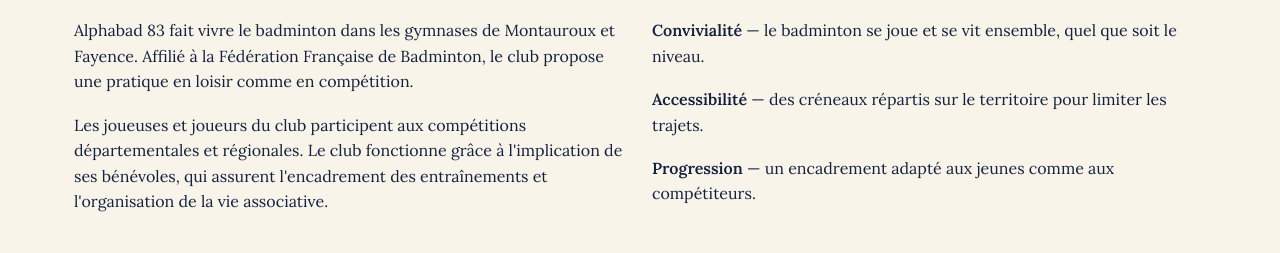
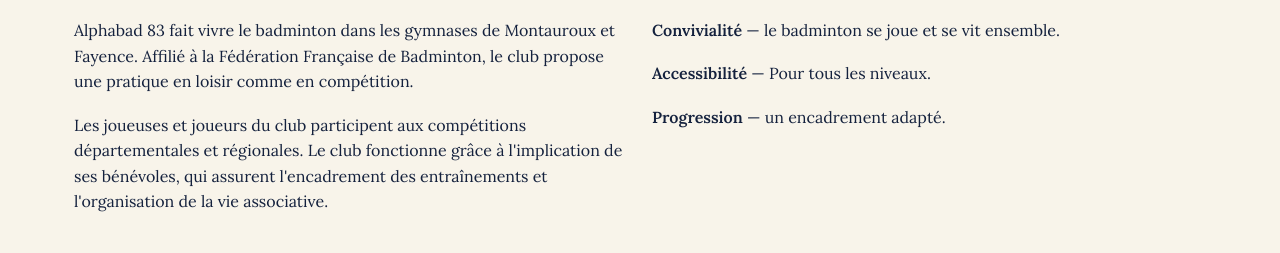
Before and after one commit to alphabad83/alphabad83, an Eleventy site: page src/le-club.njk in a window 1280 px wide. Shown: the part 547-800 px from the top of the page. Built offline with nearby package versions, Linux system fonts and the light colour scheme; Eleventy itself is replaced by a stand-in of ours; files that its build step writes are made by us from their sources; a web font is replaced by a local one.

Commit message:
Update le-club.njk

```diff
--- a/src/le-club.njk
+++ b/src/le-club.njk
@@ -20,9 +20,9 @@
     </div>
     <div>
       <h2>Nos valeurs</h2>
-      <p><strong>Convivialité</strong> — le badminton se joue et se vit ensemble, quel que soit le niveau.</p>
-      <p><strong>Accessibilité</strong> — des créneaux répartis sur le territoire pour limiter les trajets.</p>
-      <p><strong>Progression</strong> — un encadrement adapté aux jeunes comme aux compétiteurs.</p>
+      <p><strong>Convivialité</strong> — le badminton se joue et se vit ensemble.</p>
+      <p><strong>Accessibilité</strong> — Pour tous les niveaux.</p>
+      <p><strong>Progression</strong> — un encadrement adapté.</p>
     </div>
   </div>
 </section>
```
